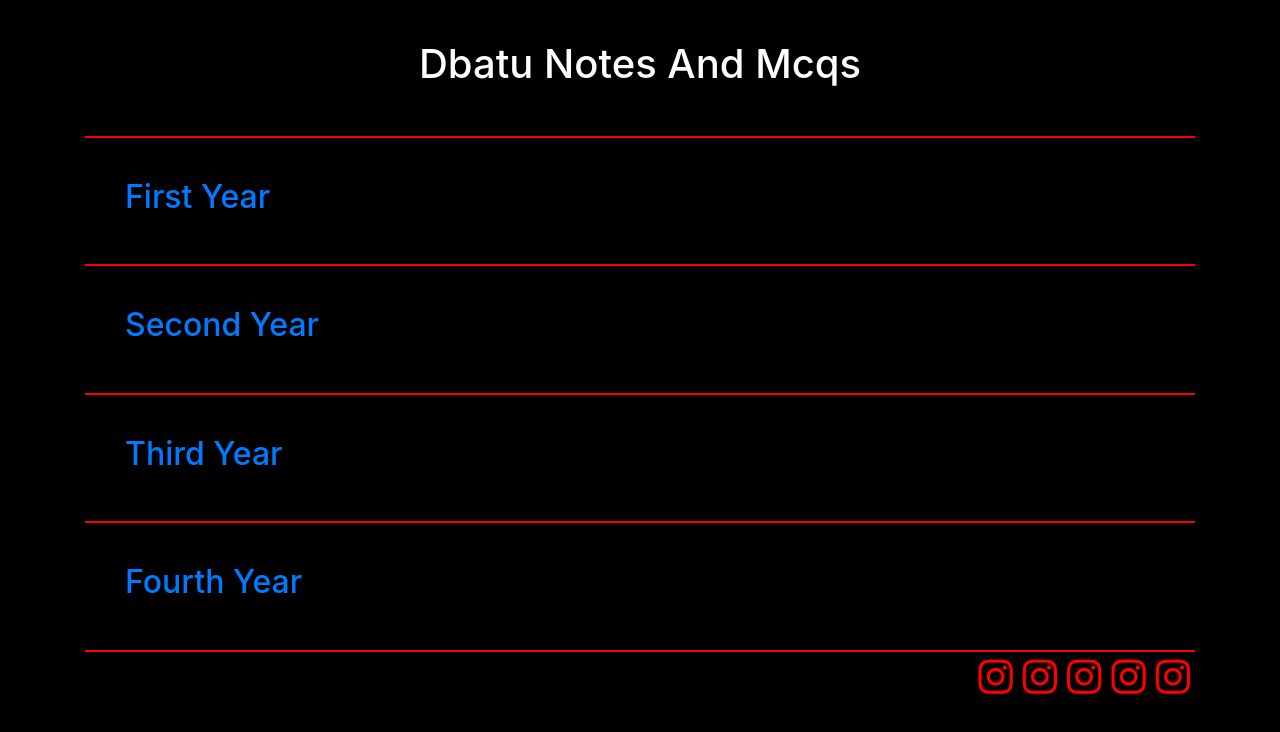
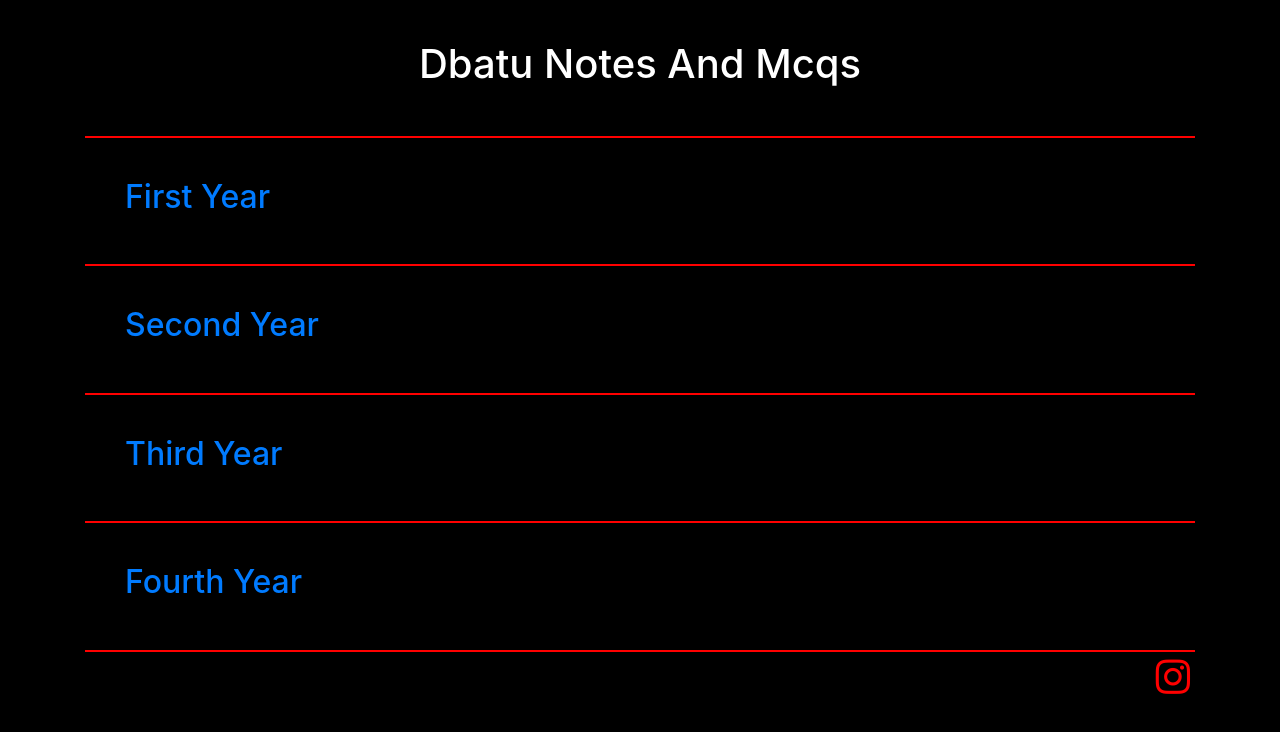
Before and after one commit to PareshBagul/DBATU_University_Notes_Website, a plain HTML site: page index.html in a window 1280 px wide. Drawn offline with nearby package versions, Linux system fonts and the light colour scheme.

Commit message:
Update index.html

```diff
--- a/index.html
+++ b/index.html
@@ -148,11 +148,7 @@ body{
 
     <div class="row">
         <div class="col-md-12" id="font">
-                        <a href="https://www.instagram.com/kanhaiya_bhavsar/"><i class="fa fa-instagram" style="color:red; font-size:40px;"></i></a>
-                        <a href="https://www.instagram.com/7.a.b.h.i.s.h.e.k_w.a.g.h/"><i class="fa fa-instagram" style="color:red; font-size:40px;"></i></a>
-                        <a href="https://www.instagram.com/mr.kunal_deore/"><i class="fa fa-instagram" style="color:red; font-size:40px;"></i></a>
-                        <a href="https://www.instagram.com/_om_barad_/"><i class="fa fa-instagram" style="color:red; font-size:40px;"></i></a>
-                        <a href="https://www.instagram.com/bagulparesh74/"><i class="fa fa-instagram" style="color:red; font-size:40px;"></i></a>
+                       <a href="https://www.instagram.com/bagulparesh74/"><i class="fa fa-instagram" style="color:red; font-size:40px;"></i></a>
         </div>
     </div>
 </div>
```
